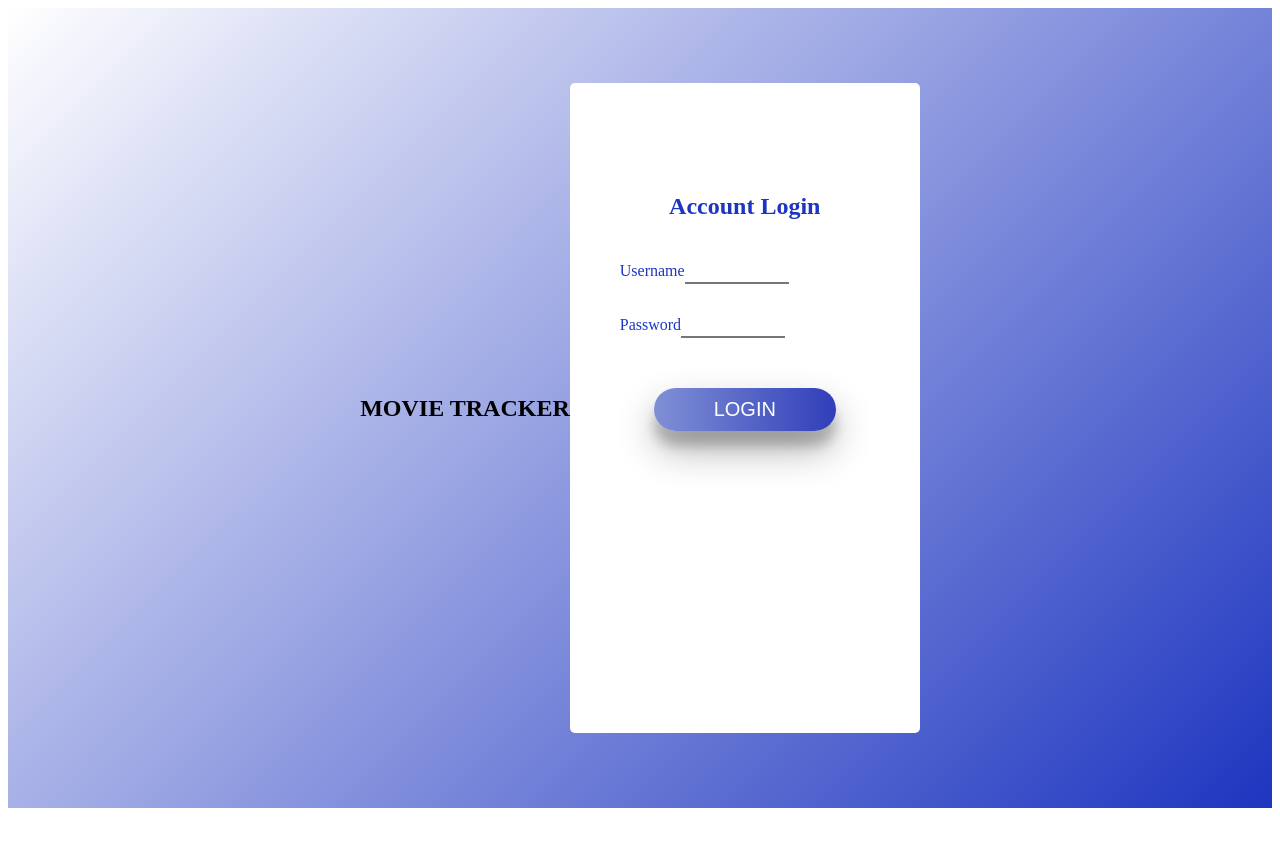
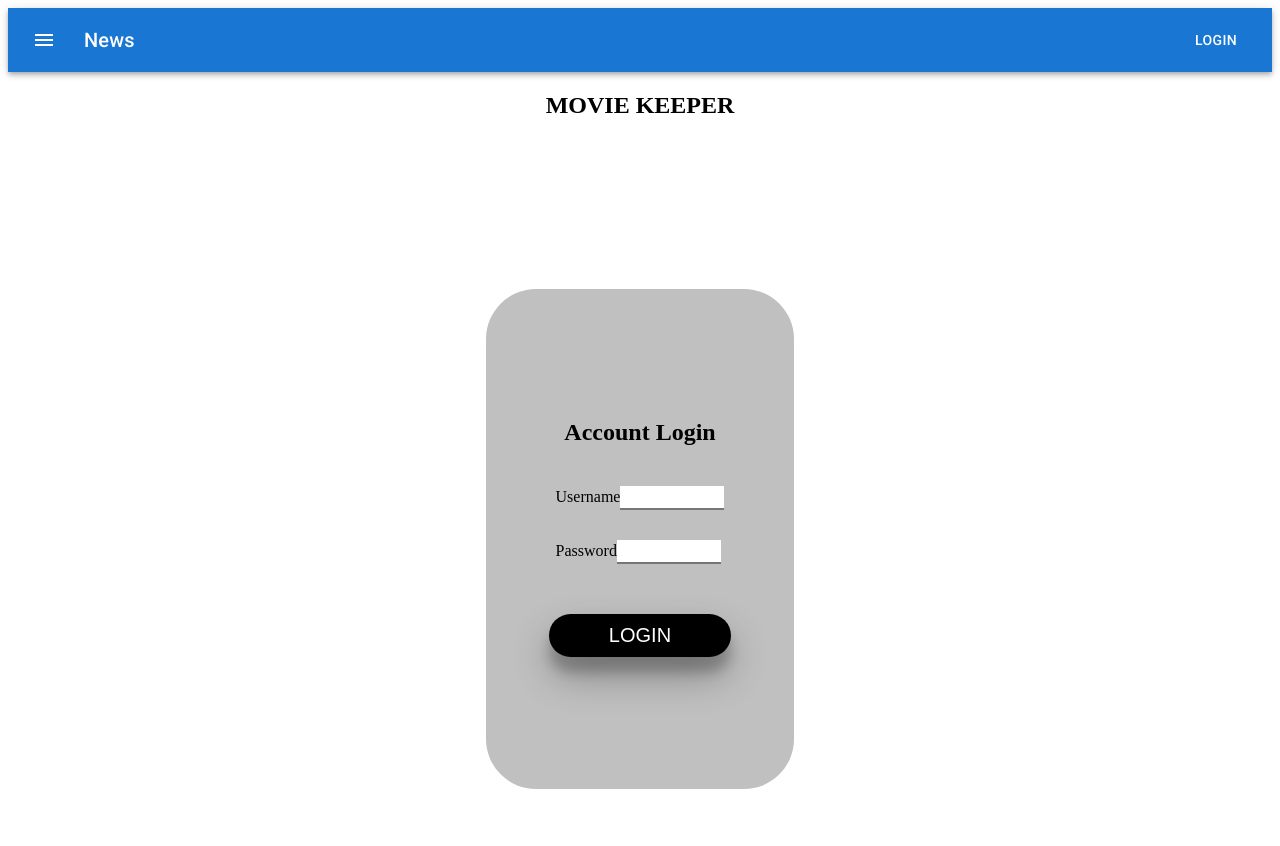
Before and after one commit to mikestah808/netflix-clone-frontend, a React (Create React App) app: page / in a window 1280 px wide. Shown: the top 846 px of the page. Before the commit the page ends 816 px from the top, so only its background shows below. Built offline with nearby package versions, Linux system fonts and the light colour scheme.

Commit message:
installed material ui

```diff
--- a/package.json
+++ b/package.json
@@ -3,6 +3,10 @@
   "version": "0.1.0",
   "private": true,
   "dependencies": {
+    "@emotion/react": "^11.10.4",
+    "@emotion/styled": "^11.10.4",
+    "@mui/icons-material": "^5.10.3",
+    "@mui/material": "^5.10.5",
     "@testing-library/jest-dom": "^5.16.5",
     "@testing-library/react": "^13.4.0",
     "@testing-library/user-event": "^13.5.0",
--- a/public/index.html
+++ b/public/index.html
@@ -9,6 +9,9 @@
       name="description"
       content="Web site created using create-react-app"
     />
+    <link rel="stylesheet" href="https://fonts.googleapis.com/css?family=Roboto:300,400,500,700&display=swap"/>
+    <link rel="stylesheet" href="https://fonts.googleapis.com/icon?family=Material+Icons"/>
+
     <link rel="apple-touch-icon" href="%PUBLIC_URL%/logo192.png" />
     <!--
       manifest.json provides metadata used when your web app is installed on a
--- a/src/App.css
+++ b/src/App.css
@@ -3,29 +3,11 @@
 }
 
 h2{
-
-}
-
-td{
-  font-weight: bold;
-  text-align: center;;
-}
-
-tr{
-  border-bottom:1px solid lightgray;
-}
-
-img {
-  height: 30px;
-  width: 30px;
-}
-
-.homepage{
-  background: linear-gradient(135deg, rgba(0, 183, 255, 0), rgb(29, 53, 192));
+  text-align: center;
 }
 
 .container{
-  background: linear-gradient(135deg, rgba(0, 183, 255, 0), rgb(29, 53, 192));
+  background: white;
   width: 100%;
   min-height: 100vh;
   display: flex;
@@ -34,16 +16,16 @@
 }
 
 .app-wrapper{
-  background-color: #fff;
-  min-width: 350px;
-  min-height: 650px;
-  padding: 30px;
+  background-color: silver;
+  min-width: 200px;
+  min-height: 500px;
+  padding: 50px;
   box-sizing: border-box;
-  border-radius: 5px;
+  border-radius: 50px;
 }
 
 .title{
-  color:rgb(29, 53, 192);
+  color: black;
   text-align: center;
   margin: 80px 0px 40px 0px;
 
@@ -53,8 +35,9 @@
 .email,
 .password{
   margin: 20px;
-  color: rgb(29, 53, 192);
+  color: black;
   font-size: 16px;
+  font: bolder;
 }
 
 .password{
@@ -84,7 +67,7 @@
   border-radius: 25px;
   color: white;
   padding: 10px 60px;
-  background: linear-gradient(to right, #8090d6, #303eb9);
+  background: black;
   box-shadow: rgba(0, 0, 0, 0.3) 0px 19px 38px,
   rgba(0, 0, 0, 0.2) 0px 15px 12px;
   margin: auto;
--- a/src/App.js
+++ b/src/App.js
@@ -1,6 +1,8 @@
 import React from 'react';
 import Login from './authentication/Login';
+import Signup from './authentication/Signup';
 import { BrowserRouter, Routes, Route } from 'react-router-dom';
+import Navbar from './Navbar';
 import './App.css';
 
 function App() {
@@ -13,9 +15,10 @@
   return (
     <>
     <BrowserRouter>
+      <Navbar />
       <Routes>
         <Route exact path="/" element={ <Login/> }></Route>
-        <Route></Route>
+        <Route path="/signup" element={ <Signup/> }></Route>
       </Routes>
     </BrowserRouter>
     </>
--- /dev/null
+++ b/src/Navbar.jsx
@@ -0,0 +1,34 @@
+import * as React from 'react';
+import AppBar from '@mui/material/AppBar';
+import Box from '@mui/material/Box';
+import Toolbar from '@mui/material/Toolbar';
+import Typography from '@mui/material/Typography';
+import Button from '@mui/material/Button';
+import IconButton from '@mui/material/IconButton';
+import MenuIcon from '@mui/icons-material/Menu';
+
+function NavBar() {
+  return (
+    <Box sx={{ flexGrow: 1 }}>
+      <AppBar position="static">
+        <Toolbar>
+          <IconButton
+            size="large"
+            edge="start"
+            color="inherit"
+            aria-label="menu"
+            sx={{ mr: 2 }}
+          >
+            <MenuIcon />
+          </IconButton>
+          <Typography variant="h6" component="div" sx={{ flexGrow: 1 }}>
+            News
+          </Typography>
+          <Button color="inherit">Login</Button>
+        </Toolbar>
+      </AppBar>
+    </Box>
+  );
+}
+
+export default NavBar;
--- a/src/authentication/Login.jsx
+++ b/src/authentication/Login.jsx
@@ -2,8 +2,9 @@
 
 function Login() {
   return (
+    <>
+    <h2>MOVIE KEEPER</h2>
     <div className="container">
-    <h2>MOVIE TRACKER</h2>
     <div className="app-wrapper">
       <div>
         <h2 className="title">Account Login</h2>
@@ -27,6 +28,7 @@
       </form>
     </div>
   </div>
+  </>
   )
 }
 
```
Also changed, not shown: 1 other file (tests, documents, lock files or other folders).
